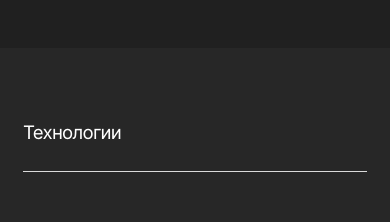
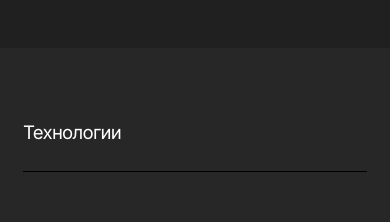
Before and after one commit to MiskevichStanislav/movies-explorer-frontend, a React (Create React App) app: page / in a window 390 px wide. Shown: the part 1380-1602 px from the top of the page. Built offline with nearby package versions, Linux system fonts and the light colour scheme.

Commit message:
fixing the 320px technology block

```diff
--- a/src/components/Techs/Techs.css
+++ b/src/components/Techs/Techs.css
@@ -82,6 +82,7 @@
 
     .techs__title {
         margin-bottom: calc(60px + (80 - 60) * ((100vw - 320px) / (768 - 320)));
+        border-bottom: 1px solid #000;
     }
 
     .techs__subtitle {
```
